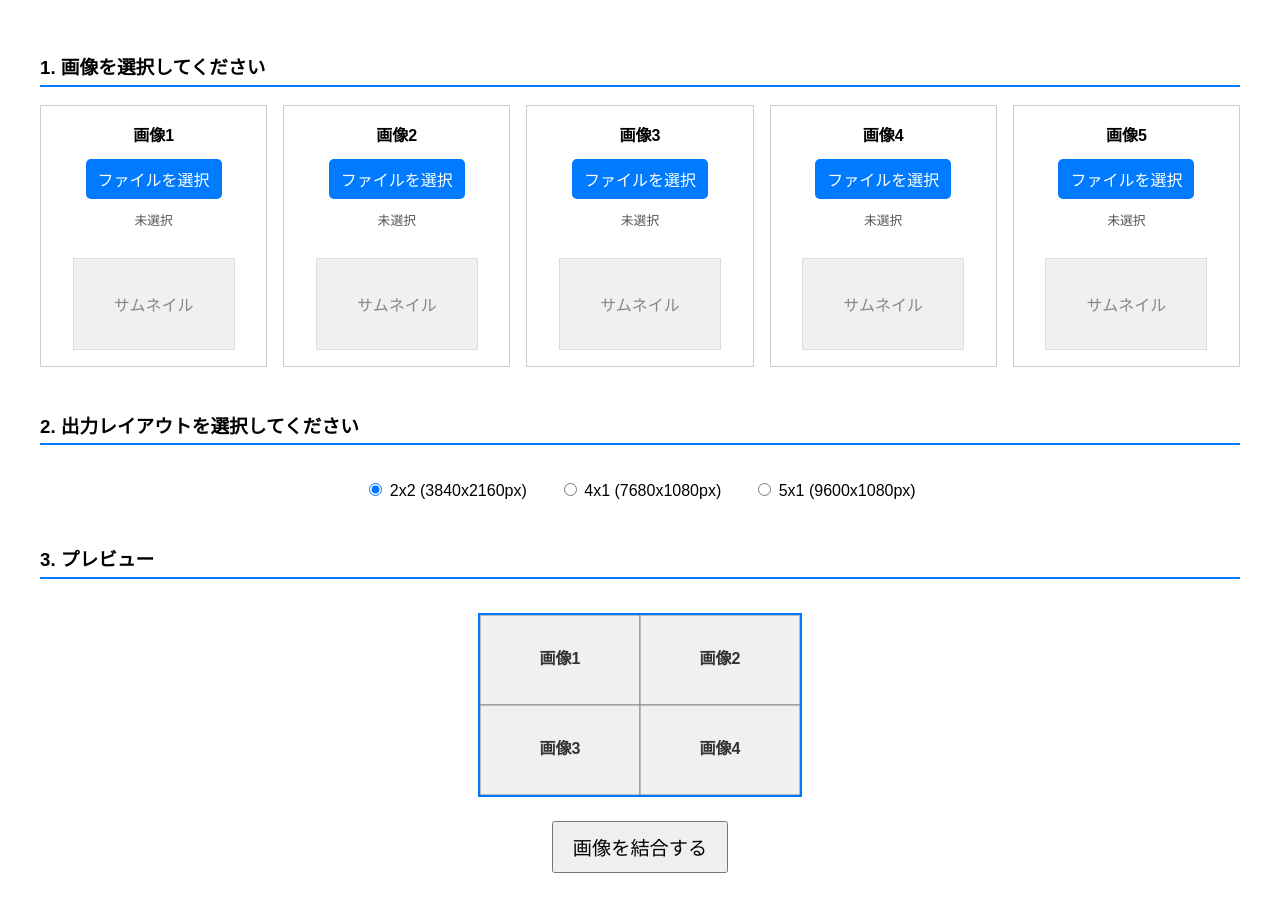
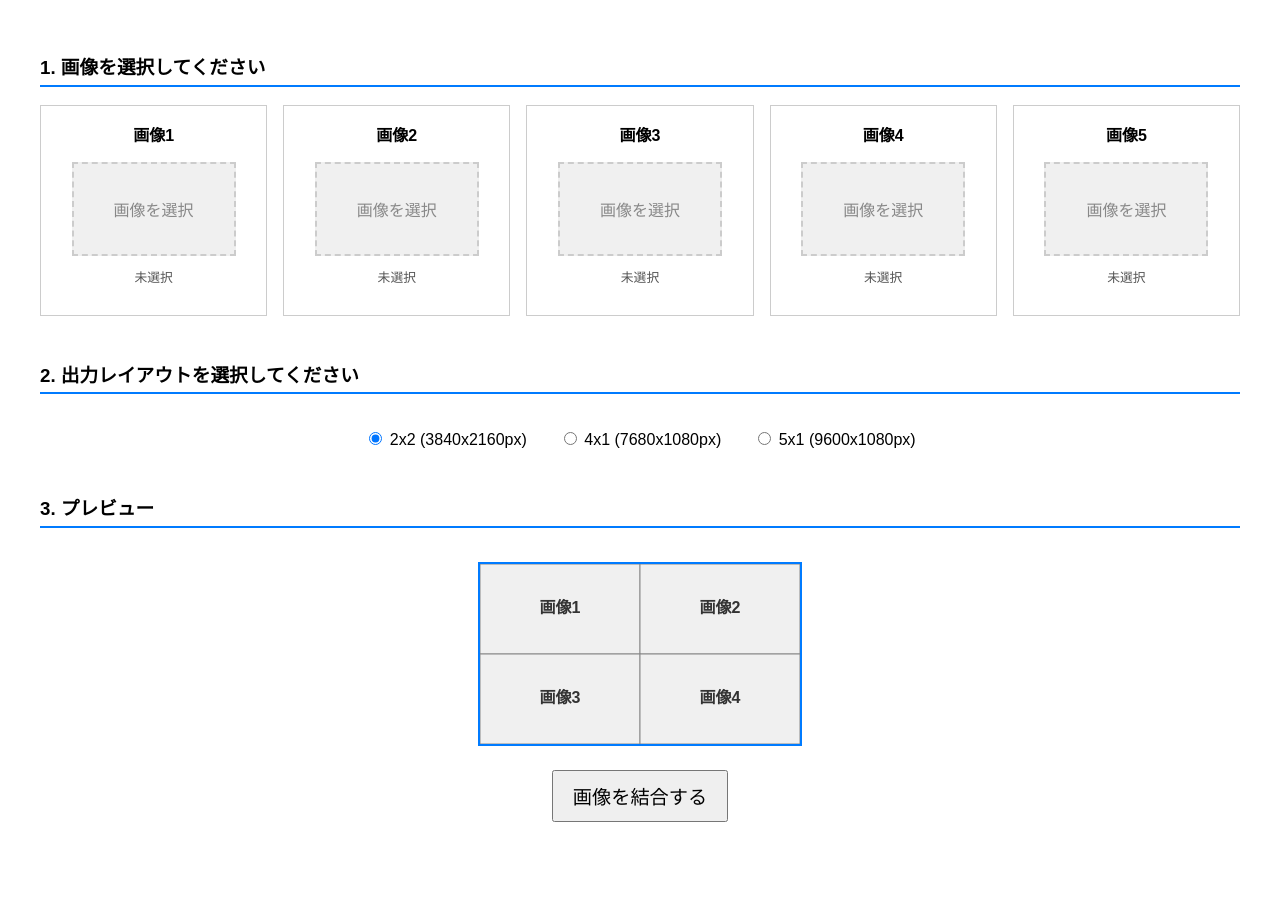
Before and after one commit to masatoooooon/flask-hello-render, a Flask app: page / in a window 1280 px wide. After the commit the page ends 822 px from the top, so only its background shows below. Run offline with Flask 3, Linux system fonts and the light colour scheme.

Commit message:
Update index.html

```diff
--- a/templates/index.html
+++ b/templates/index.html
@@ -7,14 +7,13 @@
         body {
             font-family: sans-serif;
             margin: 0 auto;
-            padding: 1.5em; /* ★変更点: 上下の余白を縮小 */
+            padding: 1.5em;
             max-width: 1200px;
         }
         h3 {
             border-bottom: 2px solid #007bff;
             padding-bottom: 0.3em;
-            margin-top: 1.5em; /* ★変更点: 上の余白を縮小 */
-            /* ★変更点: text-align: center; を削除し、デフォルトの左揃えに */
+            margin-top: 1.5em;
         }
 
         .image-slots-container {
@@ -35,16 +34,27 @@
         }
         .slot-title { font-weight: bold; margin-bottom: 0.5em; }
 
-        .file-select-button {
-            background-color: #007bff;
-            color: white;
-            padding: 8px 12px;
-            border-radius: 5px;
+        /* ★変更点: 統合されたサムネイル兼ボタンのスタイル */
+        .slot-preview {
+            width: 160px;
+            height: 90px;
+            border: 2px dashed #ccc;
+            margin-top: 0.5em;
+            background-color: #f0f0f0;
+            display: flex;
+            align-items: center;
+            justify-content: center;
+            color: #888;
             cursor: pointer;
-            text-align: center;
-            margin-top: 5px;
+            transition: background-color 0.2s;
+            background-size: contain;
+            background-repeat: no-repeat;
+            background-position: center;
         }
-        .file-select-button:hover { background-color: #0056b3; }
+        .slot-preview:hover {
+            background-color: #e9e9e9;
+            border-color: #007bff;
+        }
         input[type="file"] { display: none; }
 
         .filename-display {
@@ -54,23 +64,6 @@
             height: 2.5em;
             word-break: break-all;
             text-align: center;
-        }
-
-        .slot-preview {
-            width: 160px;
-            height: 90px;
-            border: 1px solid #ddd;
-            margin-top: 1em;
-            background-color: #f0f0f0;
-            display: flex;
-            align-items: center;
-            justify-content: center;
-            color: #888;
-            overflow: hidden;
-        }
-        .slot-preview img {
-            max-width: 100%;
-            max-height: 100%;
         }
 
         .center-container {
@@ -87,7 +80,7 @@
         }
         .submit-button-container {
              text-align: center;
-             margin-top: 1.5em; /* ★変更点: 上の余白を縮小 */
+             margin-top: 1.5em;
         }
         .submit-button {
             font-size: 1.2em;
@@ -106,8 +99,7 @@
     <form action="/combine" method="post" enctype="multipart/form-data">
 
         <h3>1. 画像を選択してください</h3>
-        <div class="image-slots-container">
-            </div>
+        <div class="image-slots-container"></div>
 
         <h3>2. 出力レイアウトを選択してください</h3>
         <div class="center-container">
@@ -142,9 +134,10 @@
         const ctx = canvas.getContext('2d');
         let previewSources = new Array(5).fill(null);
 
+        // ★変更点: ファイル選択時の処理を、統合UIに合わせて修正
         function handleFileSelect(index, input) {
             const filenameContainer = document.getElementById(`filename${index + 1}`);
-            const slotPreviewContainer = document.getElementById(`slot-preview-${index + 1}`);
+            const slotPreview = document.getElementById(`slot-preview-${index + 1}`);
 
             if (input.files && input.files[0]) {
                 const reader = new FileReader();
@@ -152,10 +145,8 @@
                     const dataUrl = e.target.result;
                     previewSources[index] = dataUrl;
 
-                    slotPreviewContainer.innerHTML = '';
-                    const img = document.createElement('img');
-                    img.src = dataUrl;
-                    slotPreviewContainer.appendChild(img);
+                    slotPreview.style.backgroundImage = `url('${dataUrl}')`;
+                    slotPreview.innerHTML = '';
 
                     updatePreviewCanvas();
                 };
@@ -164,7 +155,8 @@
             } else {
                 previewSources[index] = null;
                 filenameContainer.textContent = '未選択';
-                slotPreviewContainer.innerHTML = '<span>サムネイル</span>';
+                slotPreview.style.backgroundImage = 'none';
+                slotPreview.innerHTML = '<span>画像を選択</span>';
                 updatePreviewCanvas();
             }
         }
@@ -214,17 +206,33 @@
             ctx.textBaseline = 'middle';
 
             slots.forEach((slot, index) => {
-                const img = loadedImages[index];
-                if (img) {
-                    const hRatio = slot.w / img.width;
-                    const vRatio = slot.h / img.height;
+                let img = loadedImages[index];
+
+                let imageToDraw = img;
+                if (img && img.height > img.width) {
+                    const offscreenCanvas = document.createElement('canvas');
+                    const offscreenCtx = offscreenCanvas.getContext('2d');
+
+                    offscreenCanvas.width = img.height;
+                    offscreenCanvas.height = img.width;
+
+                    offscreenCtx.translate(offscreenCanvas.width / 2, offscreenCanvas.height / 2);
+                    offscreenCtx.rotate(-90 * Math.PI / 180);
+                    offscreenCtx.drawImage(img, -img.width / 2, -img.height / 2);
+
+                    imageToDraw = offscreenCanvas;
+                }
+
+                if (imageToDraw) {
+                    const hRatio = slot.w / imageToDraw.width;
+                    const vRatio = slot.h / imageToDraw.height;
                     const ratio = Math.min(hRatio, vRatio);
-                    const centerShift_x = (slot.w - img.width * ratio) / 2;
-                    const centerShift_y = (slot.h - img.height * ratio) / 2;
+                    const centerShift_x = (slot.w - imageToDraw.width * ratio) / 2;
+                    const centerShift_y = (slot.h - imageToDraw.height * ratio) / 2;
                     ctx.fillStyle = '#f0f0f0';
                     ctx.fillRect(slot.x, slot.y, slot.w, slot.h);
-                    ctx.drawImage(img, 0, 0, img.width, img.height,
-                                  slot.x + centerShift_x, slot.y + centerShift_y, img.width * ratio, img.height * ratio);
+                    ctx.drawImage(imageToDraw, 0, 0, imageToDraw.width, imageToDraw.height,
+                                  slot.x + centerShift_x, slot.y + centerShift_y, imageToDraw.width * ratio, imageToDraw.height * ratio);
                 } else {
                     ctx.fillStyle = '#f0f0f0';
                     ctx.fillRect(slot.x, slot.y, slot.w, slot.h);
@@ -236,23 +244,26 @@
             });
         }
 
+        // ★変更点: 動的に生成するHTMLの構造を、統合UIに合わせて修正
         document.addEventListener('DOMContentLoaded', () => {
             const container = document.querySelector('.image-slots-container');
             if (container.innerHTML.trim() === '') {
                 for (let i = 1; i <= 5; i++) {
                     const slot = document.createElement('div');
                     slot.className = 'image-slot';
+
                     slot.innerHTML = `
                         <label class="slot-title">画像${i}</label>
-                        <label for="image${i}" class="file-select-button">ファイルを選択</label>
+                        <label for="image${i}" id="slot-preview-${i}" class="slot-preview">
+                            <span>画像を選択</span>
+                        </label>
                         <input type="file" id="image${i}" name="image_files" accept="image/*" style="display: none;">
                         <div id="filename${i}" class="filename-display">未選択</div>
-                        <div id="slot-preview-${i}" class="slot-preview">
-                            <span>サムネイル</span>
-                        </div>
                     `;
+
                     const input = slot.querySelector(`#image${i}`);
                     input.addEventListener('change', (event) => handleFileSelect(i - 1, event.target));
+
                     container.appendChild(slot);
                 }
             }
```
